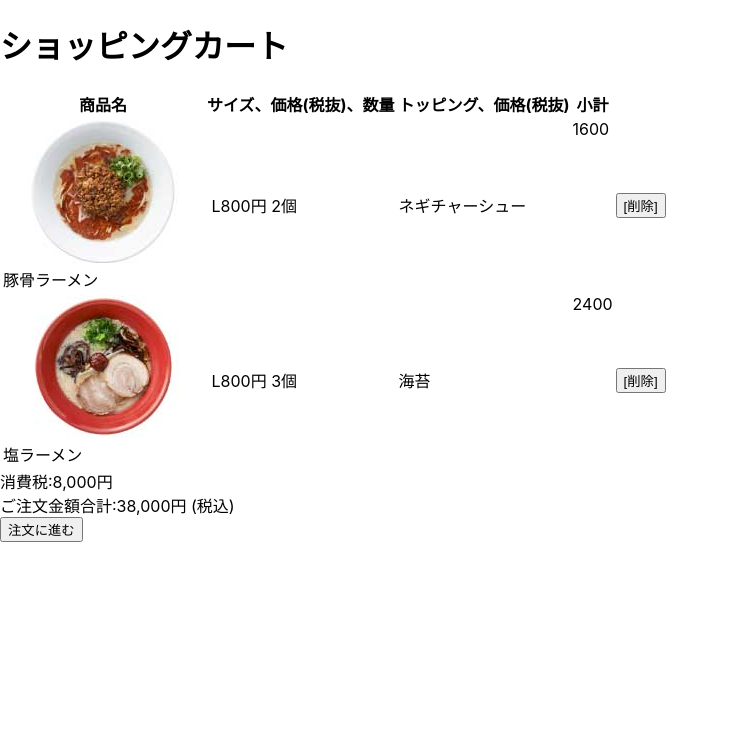
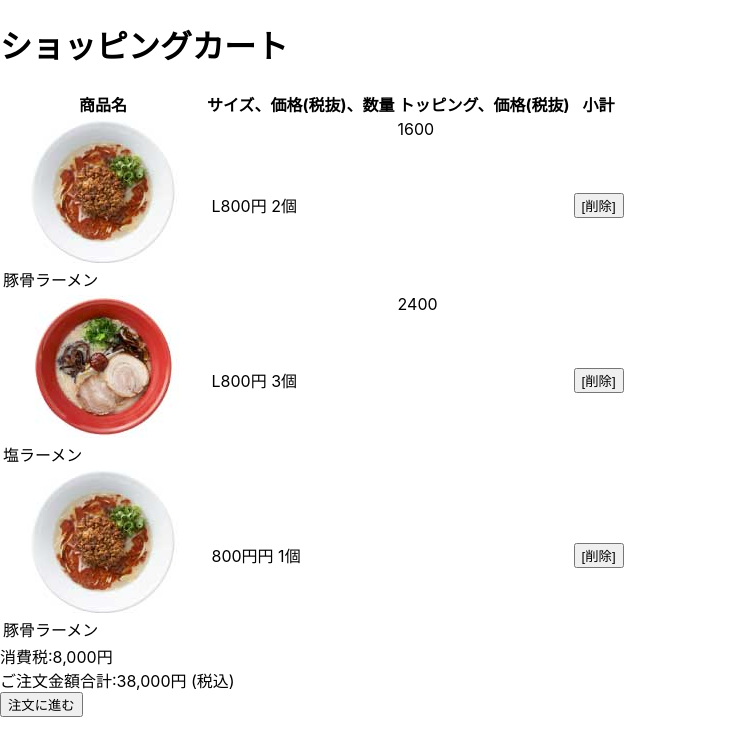
Before and after one commit to watanabekanako/ec-202207d, a Next.js app: page /items/cartPage in a window 1280 px wide. Shown: the top 756 px of the page, without its empty margins (0-729 px from the left). Built offline with nearby package versions, Linux system fonts and the light colour scheme; data requests are answered from the project's data file.

Commit message:
1-5→1-6,7 1-3→１−4 リンク繋げました

```diff
--- a/data/db.json
+++ b/data/db.json
@@ -103,7 +103,10 @@
       "size": "L",
       "price": 800,
       "quantity": 2,
-      "options": ["ネギ","チャーシュー"],
+      "options": [
+        "ネギ",
+        "チャーシュー"
+      ],
       "subtotal": 1600
     },
     {
@@ -113,8 +116,19 @@
       "size": "L",
       "price": 800,
       "quantity": 3,
-      "options": ["海苔"],
+      "options": [
+        "海苔"
+      ],
       "subtotal": 2400
+    },
+    {
+      "img": "/img/1.jpg",
+      "name": "豚骨ラーメン",
+      "price": "800円",
+      "quantity": 1,
+      "options": {},
+      "subtotal": null,
+      "id": 1
     }
   ]
 }
--- a/src/compornents/cart.tsx
+++ b/src/compornents/cart.tsx
@@ -3,6 +3,7 @@ import Head from 'next/head';
 import useSWR, { useSWRConfig } from 'swr';
 import Image from 'next/image';
 import { useState } from 'react';
+import Link from 'next/link';
 
 const fetcher = (url: any) => fetch(url).then((res) => res.json());
 
@@ -51,7 +52,7 @@ function CartPage() {
                 </td>
 
 
-                <td>{cartitem.options}</td>
+                {/* <td>{cartitem.options}</td> */}
 
                 <div className="text-center">{cartitem.subtotal}</div>
 
@@ -74,13 +75,14 @@ function CartPage() {
       </div>
 
       <div className="row order-confirm-btn">
+      <Link href={`http://localhost:3000/items/order_confirm`}>
         <button
           className="btn"
           type="button"
-          onClick="location.href='order_confirm.html'"
         >
           <span>注文に進む</span>
         </button>
+        </Link>
       </div>
     </>
   );
--- a/src/pages/items/order_confirm.tsx
+++ b/src/pages/items/order_confirm.tsx
@@ -1,7 +1,7 @@
 import { useState } from "react"
 import {Nav} from "../../compornents/order_confirm_nav"
 import {ShoppingCart} from "../../compornents/order_confirm_shoppingCart"
-import 'bootstrap/dist/css/bootstrap.min.css';
+// import 'bootstrap/dist/css/bootstrap.min.css';
 
 
 const Total = () => {
```
Also changed, not shown: src/pages/items/itemList.tsx (+14 -2 lines).
